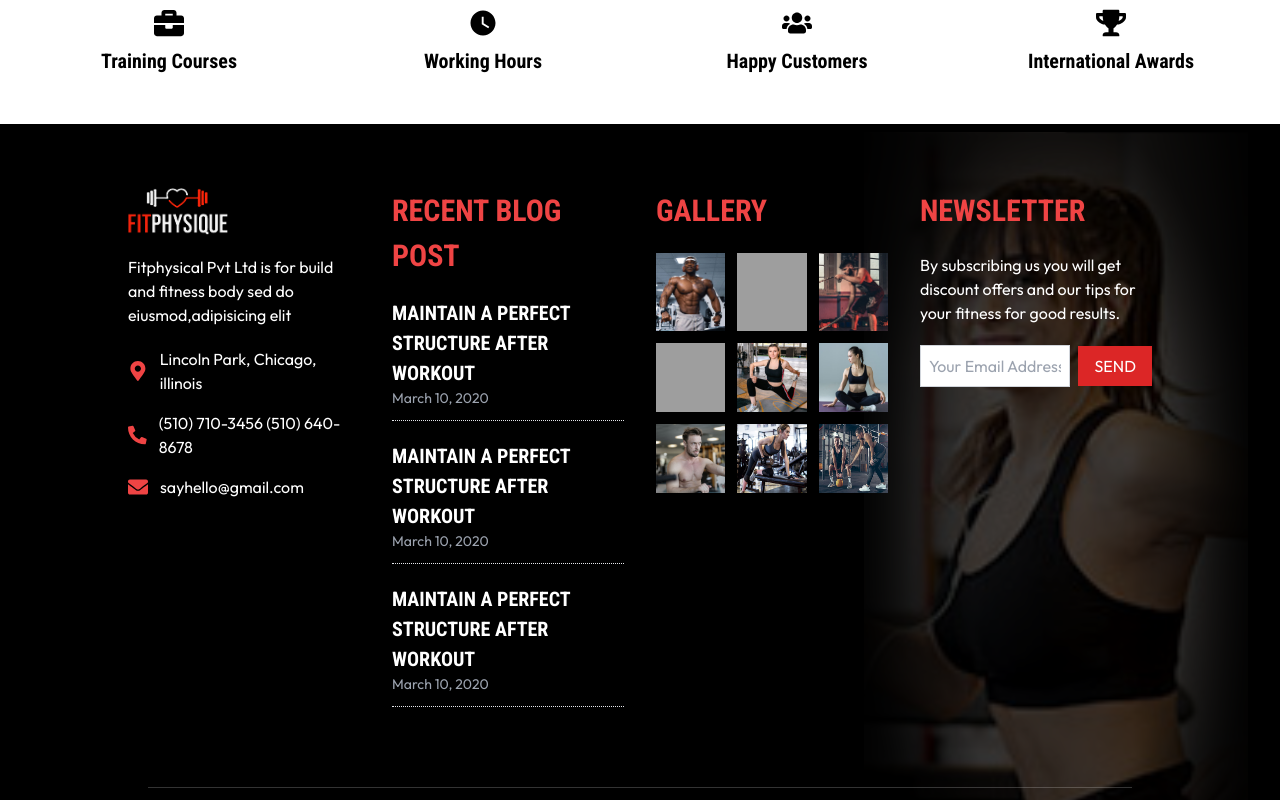
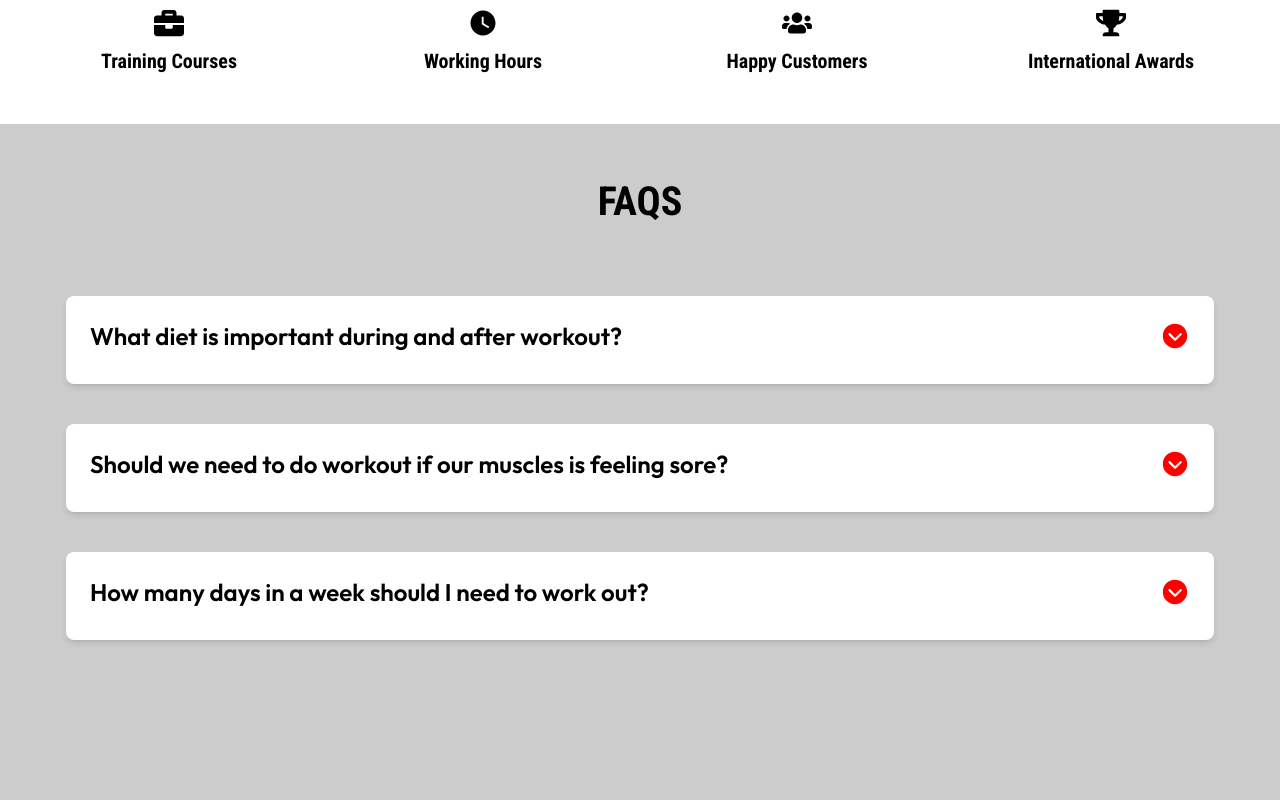
Before and after one commit to Biswash059/Gym_website, a React (Vite) app: page /about in a window 1280 px wide. Shown: the part 2900-3700 px from the top of the page. Built offline with nearby package versions, Linux system fonts and the light colour scheme; grey boxes are pictures that could not be loaded.

Commit message:
FAQs Section Added

```diff
--- /dev/null
+++ b/src/Components/About/Faqs.jsx
@@ -0,0 +1,66 @@
+import React, { useState } from "react";
+import { IoIosArrowDropdownCircle } from "react-icons/io";
+
+const box = [
+  {
+    question: "What diet is important during and after workout?",
+    answer:
+      "Lorem ipsum dolor sit amet, consectetur adipisicing elit, sed do eiusmod tempor incididunt ut labore et dolore magna aliqua. Ut enim ad minim veniam, quis nostrud exercitation ullamco laboris nisi ut aliquip ex ea commodo consequat. Duis aute irure dolor in reprehenderit in voluptate velit esse cillum dolore eu fugiat nulla pariatur. ",
+  },
+  {
+    question: "Should we need to do workout if our muscles is feeling sore?",
+    answer:
+      "Lorem ipsum dolor sit amet, consectetur adipisicing elit, sed do eiusmod tempor incididunt ut labore.",
+  },
+  {
+    question: "How many days in a week should I need to work out?",
+    answer:
+      "Lorem ipsum dolor sit amet, consectetur adipisicing elit, sed do eiusmod tempor incididunt ut labore et dolore magna aliqua. Ut enim ad minim veniam, quis nostrud exercitation ullamco laboris nisi ut aliquip ex ea commodo consequat. Duis aute irure dolor in reprehenderit in voluptate.",
+  },
+];
+
+const Faqs = () => {
+  const [openIndex, setOpenIndex] = useState(null); // Track which question is open
+
+  const handlebutton = (index) => {
+    // Toggle openIndex if clicked again, else set the new index
+    setOpenIndex(openIndex === index ? null : index);
+  };
+
+  return (
+    <section className="min-h-[90vh] py-12 px-4 bg-black/20">
+      <h1 className="h1 text-center">FAQs</h1>
+      <div className="max-w-[92%] flex flex-col mx-auto gap-10 mt-16 ">
+        {box.map((item, index) => (
+          <div
+            key={index}
+            className="bg-white rounded-lg shadow-md flex flex-col p-6 pb-4 justify-center"
+          >
+            <div className="flex justify-between items-center">
+              <h2 className="text-2xl font-semibold mr-3">{item.question}</h2>
+              <IoIosArrowDropdownCircle
+                onClick={() => handlebutton(index)} // Pass the question's index
+                className={`cursor-pointer transition-transform ease-in-out duration-200 ${
+                  openIndex === index ? "rotate-180" : "rotate-0"
+                }`}
+                color="red"
+                size={30}
+              />
+            </div>
+            <p
+              className={`mt-4 text-gray-700 text-lg max-w-[85%] transition-all ease-in-out duration-300 ${
+                openIndex === index
+                  ? "max-h-[300px] opacity-100"
+                  : "max-h-0 opacity-0"
+              }`}
+            >
+              {item.answer}
+            </p>
+          </div>
+        ))}
+      </div>
+    </section>
+  );
+};
+
+export default Faqs;
--- a/src/Pages/About.jsx
+++ b/src/Pages/About.jsx
@@ -1,20 +1,22 @@
-import React from 'react'
-import CustomHero from '../Components/CustomHero'
-import AboutSection from '../Components/AboutSection'
-import Founder from '../Components/Founder'
-import Footer from '../Components/Footer'
-import Achievements from '../Components/Achievements'
+import React from "react";
+import CustomHero from "../Components/CustomHero";
+import AboutSection from "../Components/About/AboutSection";
+import Founder from "../Components/About/Founder";
+import Footer from "../Components/Footer";
+import Achievements from "../Components/About/Achievements";
+import Faqs from "../Components/About/Faqs";
 
 const About = () => {
   return (
     <>
-    <CustomHero link={"about"} text={"About"}/>
-    <AboutSection heading={"Why to Choose us"}/>
-    <Founder />
-    <Achievements />
-    <Footer />
+      <CustomHero link={"about"} text={"About"} />
+      <AboutSection heading={"Why to Choose us"} />
+      <Founder />
+      <Achievements />
+      <Faqs />
+      <Footer />
     </>
-  )
-}
+  );
+};
 
-export default About
+export default About;
--- a/src/Pages/Home.jsx
+++ b/src/Pages/Home.jsx
@@ -1,7 +1,7 @@
 import React from "react";
 import Header from "../Components/Header";
 import Hero from "../Components/Hero";
-import AboutSection from "../Components/AboutSection";
+import AboutSection from "../Components/About/AboutSection";
 import Classes from "../Components/Classes";
 import TrainerMeetSection from "../Components/TrainerMeetSection";
 import Membership from "../Components/Membership";
@@ -17,7 +17,7 @@ const Home = () => {
     <>
       <ToastContainer />
       <Hero />
-      <AboutSection heading={"About Us"}/>
+      <AboutSection heading={"About Us"} />
       <Classes />
       <TrainerMeetSection />
       <Membership />
```
Also changed, not shown: src/Components/About/Founder.jsx (renamed from src/Components/Founder.jsx, +6 -4 lines), src/Components/About/AboutSection.jsx (renamed from src/Components/AboutSection.jsx), src/Components/About/Achievements.jsx (renamed from src/Components/Achievements.jsx).
